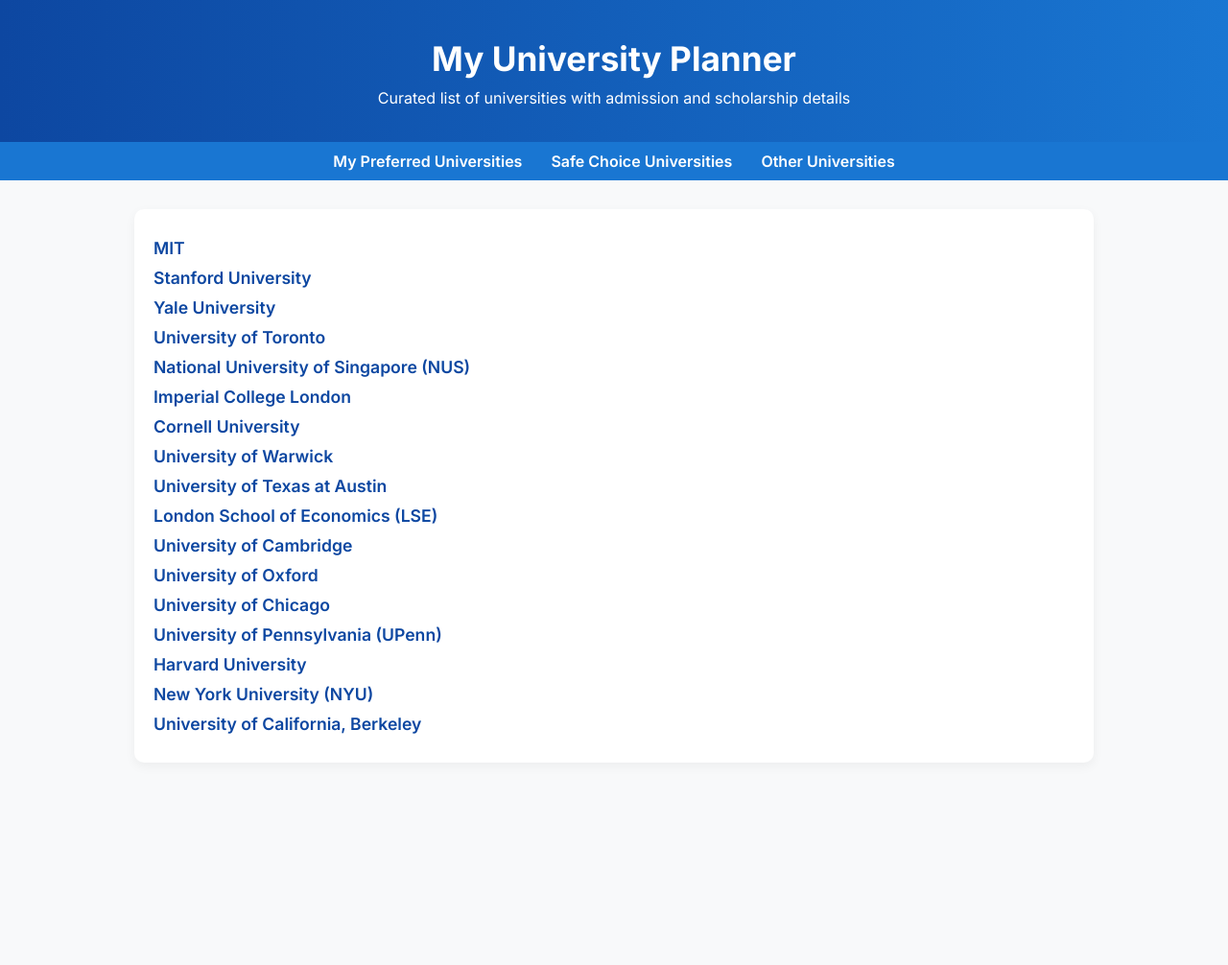
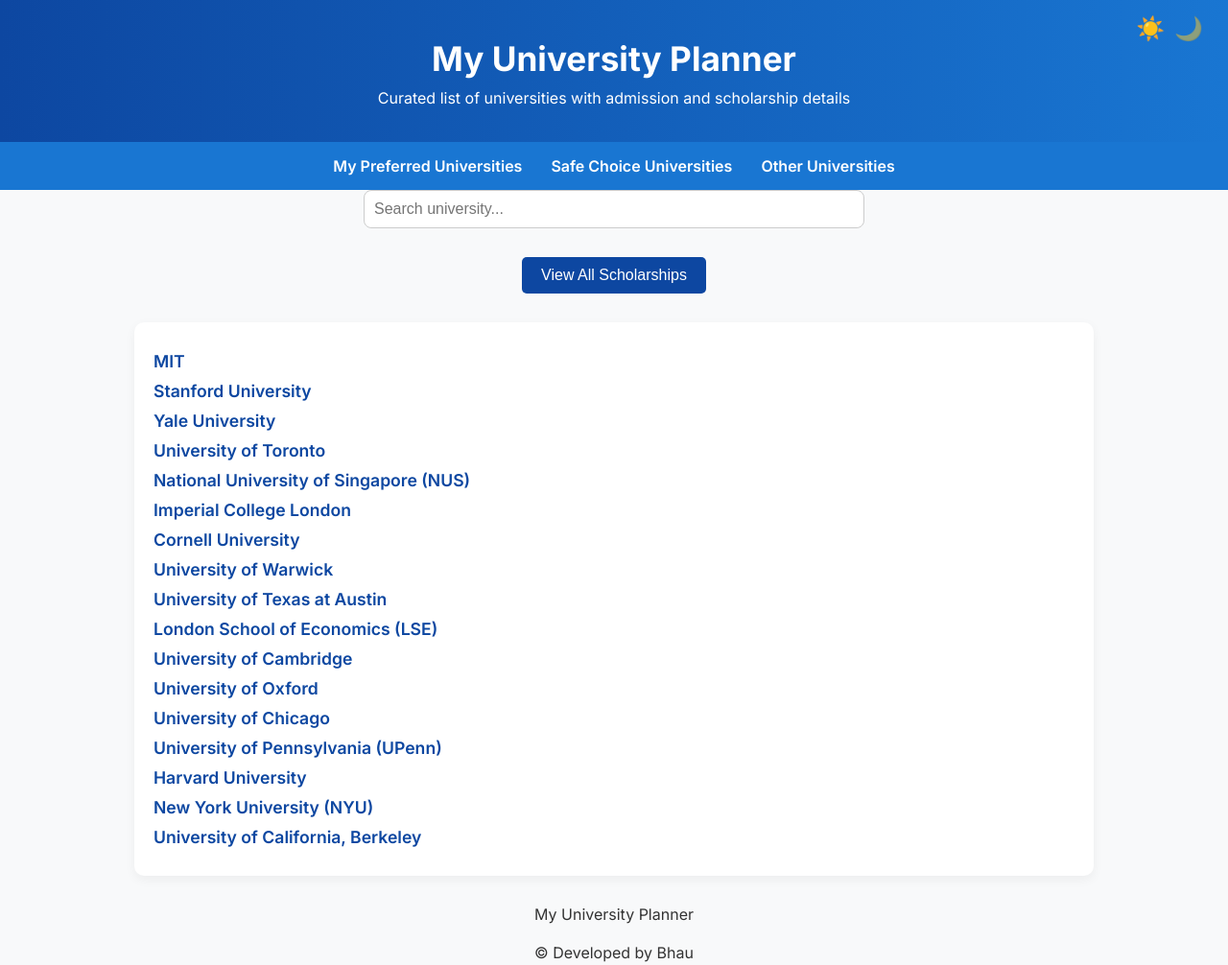
Before and after one commit to rohan-bhau/University-list, a plain HTML site: page index.html in a window 1280 px wide. Shown: the whole page at 96% size. Before the commit the page ends 825 px from the top, so only its background shows below. Drawn offline with Linux system fonts and the light colour scheme.

Commit message:
Update index.html
All the system have been updated

```diff
--- a/index.html
+++ b/index.html
@@ -6,15 +6,31 @@
   <title>My University Planner</title>
   <link href="https://fonts.googleapis.com/css2?family=Inter:wght@400;600;700&display=swap" rel="stylesheet">
   <style>
+    :root {
+      --bg: #f8f9fa;
+      --text: #333;
+      --header-bg: linear-gradient(to right, #0d47a1, #1976d2);
+      --nav-bg: #1976d2;
+      --card-bg: white;
+    }
+
+    [data-theme="dark"] {
+      --bg: #121212;
+      --text: #f1f1f1;
+      --header-bg: linear-gradient(to right, #212121, #424242);
+      --nav-bg: #333;
+      --card-bg: #1e1e1e;
+    }
+
     body {
       font-family: 'Inter', sans-serif;
-      background: #f8f9fa;
+      background: var(--bg);
       margin: 0;
       padding: 0;
-      color: #333;
+      color: var(--text);
     }
     header {
-      background: linear-gradient(to right, #0d47a1, #1976d2);
+      background: var(--header-bg);
       color: white;
       padding: 40px 20px 20px;
       text-align: center;
@@ -30,12 +46,13 @@
     nav {
       display: flex;
       justify-content: center;
-      background: #1976d2;
+      background: var(--nav-bg);
       padding: 10px 0;
+      flex-wrap: wrap;
     }
     nav a {
       color: white;
-      margin: 0 15px;
+      margin: 5px 15px;
       text-decoration: none;
       font-weight: 600;
       transition: all 0.2s ease-in-out;
@@ -56,7 +73,7 @@
       animation: fadeIn 0.5s ease-in-out;
     }
     .university-list {
-      background: white;
+      background: var(--card-bg);
       padding: 20px;
       margin-bottom: 30px;
       border-radius: 10px;
@@ -79,9 +96,55 @@
       from { opacity: 0; }
       to { opacity: 1; }
     }
+    .search-bar {
+      text-align: center;
+      margin-bottom: 30px;
+    }
+    .search-bar input {
+      padding: 10px;
+      width: 90%;
+      max-width: 500px;
+      font-size: 1rem;
+      border-radius: 8px;
+      border: 1px solid #ccc;
+    }
+    .theme-toggle {
+      position: fixed;
+      top: 15px;
+      right: 15px;
+      background: transparent;
+      border: none;
+      font-size: 1.5rem;
+      cursor: pointer;
+      color: #fff;
+      z-index: 999;
+    }
+    .theme-toggle span {
+      margin: 0 5px;
+      opacity: 0.5;
+    }
+    .theme-toggle .active {
+      opacity: 1;
+    }
+    .only-scholarships {
+      text-align: center;
+      margin: 20px;
+    }
+    .only-scholarships button {
+      padding: 10px 20px;
+      font-size: 1rem;
+      border: none;
+      background: #0d47a1;
+      color: white;
+      border-radius: 5px;
+      cursor: pointer;
+    }
   </style>
 </head>
 <body>
+  <button class="theme-toggle" onclick="toggleTheme()">
+    <span id="sun">☀️</span><span id="moon">🌙</span>
+  </button>
   <header>
     <h1>My University Planner</h1>
     <p>Curated list of universities with admission and scholarship details</p>
@@ -92,6 +155,14 @@
     <a href="#" onclick="switchTab('safe')">Safe Choice Universities</a>
     <a href="#" onclick="switchTab('others')">Other Universities</a>
   </nav>
+
+  <div class="search-bar">
+    <input type="text" id="search" placeholder="Search university..." onkeyup="searchUniversity()" />
+  </div>
+
+  <div class="only-scholarships">
+    <button onclick="showOnlyScholarships()">View All Scholarships</button>
+  </div>
 
   <div class="container">
     <div id="preferred" class="section active">
@@ -310,8 +381,7 @@
 </div>
 </div>
 
-
-    <div id="safe" class="section">
+<div id="safe" class="section">
       <p>Coming soon...</p>
     </div>
 
@@ -319,16 +389,115 @@
       <p>Coming soon...</p>
     </div>
   </div>
+  <footer>
+    <p style="text-align: center; margin-top: 20px;">My University Planner</p>
+    <p style="text-align: center; margin-top: 20px;">&copy; Developed by Bhau</p>
+</footer>
+  <script>
 
-  <script>
+    let activeDetail = null;
+
     function switchTab(tab) {
-      document.querySelectorAll('.section').forEach(sec => sec.classList.remove('active'));
+      document.querySelectorAll('.section').forEach(section => {
+        section.classList.remove('active');
+      });
       document.getElementById(tab).classList.add('active');
     }
 
+
     function showDetails(id) {
-      document.querySelectorAll('.details').forEach(d => d.style.display = 'none');
-      document.getElementById(id).style.display = 'block';
+      const target = document.getElementById(id);
+      if (activeDetail && activeDetail !== target) {
+        activeDetail.style.display = 'none';
+      }
+      if (target.style.display === 'block') {
+        target.style.display = 'none';
+        activeDetail = null;
+      } else {
+        target.style.display = 'block';
+        activeDetail = target;
+      }
+    }
+
+    function searchUniversity() {
+      const input = document.getElementById("search").value.toLowerCase();
+      document.querySelectorAll(".university-name").forEach(name => {
+        const match = name.textContent.toLowerCase().includes(input);
+        name.style.display = match ? "block" : "none";
+        const detail = document.getElementById(name.getAttribute("onclick").match(/'(.*?)'/)[1]);
+        if (!match) detail.style.display = "none";
+      });
+    }
+
+    function toggleTheme() {
+      const currentTheme = document.documentElement.dataset.theme;
+      const sun = document.getElementById("sun");
+      const moon = document.getElementById("moon");
+      if (currentTheme === "dark") {
+        document.documentElement.dataset.theme = "light";
+        sun.classList.add("active");
+        moon.classList.remove("active");
+      } else {
+        document.documentElement.dataset.theme = "dark";
+        moon.classList.add("active");
+        sun.classList.remove("active");
+      }
+    }
+
+    function showOnlyScholarships() {
+      const container = document.getElementById("mainContainer");
+      container.innerHTML = "";
+
+      const scholarshipData = JSON.parse(localStorage.getItem("allScholarships") || "[]");
+
+      scholarshipData.forEach(uni => {
+        const div = document.createElement("div");
+        div.className = "university-list";
+        div.innerHTML = `
+          <div class="university-name">${uni.name}</div>
+          <div class="details" style="display: block">
+            <p><strong>Scholarship:</strong> ${uni.scholarship}</p>
+            <p><strong>Requirement:</strong> ${uni.requirement}</p>
+            <p><strong>Eligibility:</strong> ${uni.eligibility}</p>
+            <p><strong>How to Apply:</strong> ${uni.apply}</p>
+          </div>
+        `;
+        container.appendChild(div);
+      });
+    }
+
+    window.onload = function() {
+      const sun = document.getElementById("sun");
+      const moon = document.getElementById("moon");
+      if (document.documentElement.dataset.theme === "dark") {
+        moon.classList.add("active");
+        sun.classList.remove("active");
+      } else {
+        sun.classList.add("active");
+        moon.classList.remove("active");
+      }
+      document.getElementById("mainContainer").innerHTML = `<div class="section active"><p>Loading ${tab}...</p></div>`;
+
+
+
+      const exampleScholarships = [
+        {
+          name: "ABC University",
+          scholarship: "Merit-based Scholarship",
+          requirement: "Minimum GPA 4.5 in HSC",
+          eligibility: "SSC + HSC with Science background",
+          apply: "Visit university website > Scholarship section"
+        },
+        {
+          name: "XYZ International University",
+          scholarship: "Need-based Financial Aid",
+          requirement: "Family income below 20,000 BDT/month",
+          eligibility: "Any group, SSC & HSC GPA 4.0+",
+          apply: "Email scholarship@xyzuniv.edu with documents"
+        }
+      ];
+
+      localStorage.setItem("allScholarships", JSON.stringify(exampleScholarships));
     }
   </script>
 </body>
```
